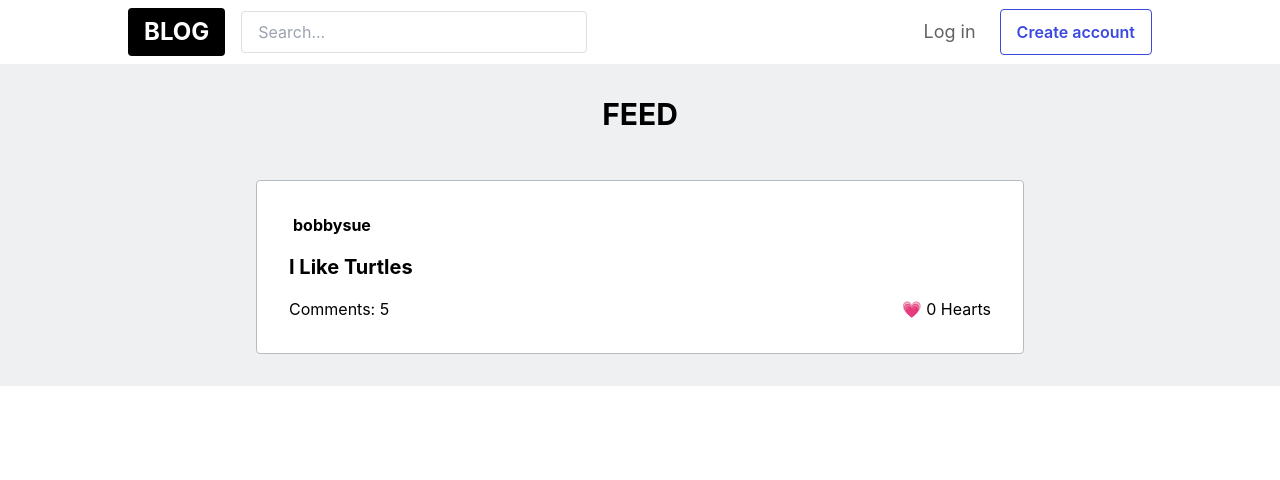
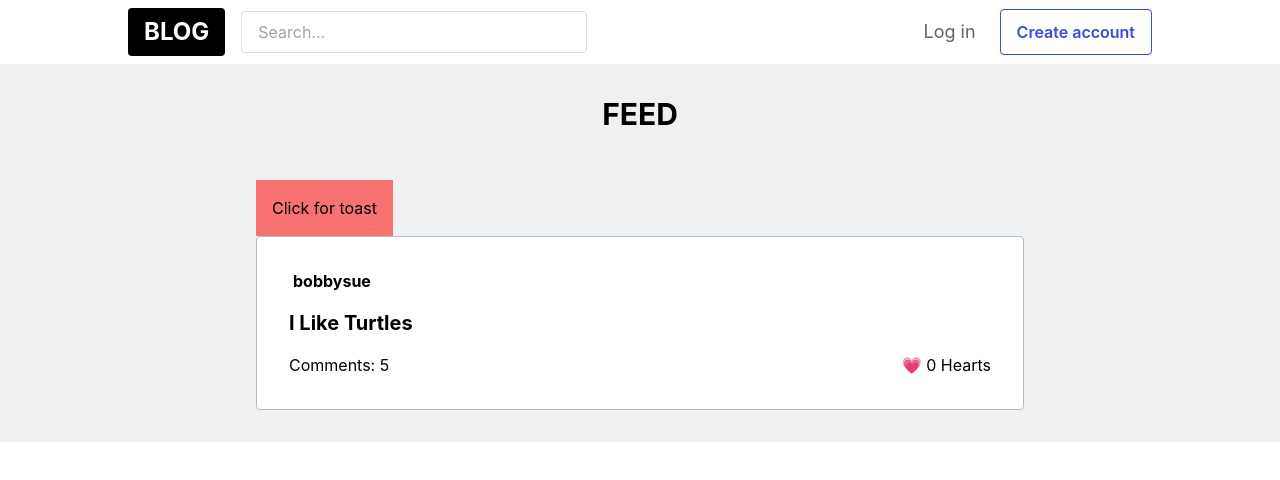
Before and after one commit to NikolayAngelov96/blog-it, a Next.js app: page / in a window 1280 px wide. Shown: the top 480 px of the page. Built offline with nearby package versions, Linux system fonts and the light colour scheme.

Commit message:
add react-hot-toast

```diff
--- a/package.json
+++ b/package.json
@@ -11,7 +11,8 @@
   "dependencies": {
     "next": "12.2.0",
     "react": "18.2.0",
-    "react-dom": "18.2.0"
+    "react-dom": "18.2.0",
+    "react-hot-toast": "^2.2.0"
   },
   "devDependencies": {
     "autoprefixer": "^10.4.7",
--- a/pages/_app.js
+++ b/pages/_app.js
@@ -1,6 +1,7 @@
 import "../styles/globals.css";
 import Navbar from "../components/Navbar";
 import Layout from "../components/Layout";
+import { Toaster } from "react-hot-toast";
 
 function MyApp({ Component, pageProps }) {
   return (
@@ -8,6 +9,7 @@ function MyApp({ Component, pageProps }) {
       <Navbar />
       <Layout>
         <Component {...pageProps} />
+        <Toaster />
       </Layout>
     </>
   );
--- a/pages/index.js
+++ b/pages/index.js
@@ -1,7 +1,15 @@
+import toast from "react-hot-toast";
+
 export default function Home() {
   return (
     <div className="w-3/4 mx-auto">
       <h1 className="font-bold uppercase text-3xl text-center mb-12 ">Feed</h1>
+      <button
+        className="p-4 bg-red-400"
+        onClick={() => toast.success("Successful toast gj!!")}
+      >
+        Click for toast
+      </button>
       <div className="border border-[#b5bdc4] p-8 rounded bg-white">
         <a href="#" className="font-bold p-1  hover:bg-[#F6F6F6] rounded">
           {" "}
```
Also changed, not shown: 1 other file (tests, documents, lock files or other folders).
